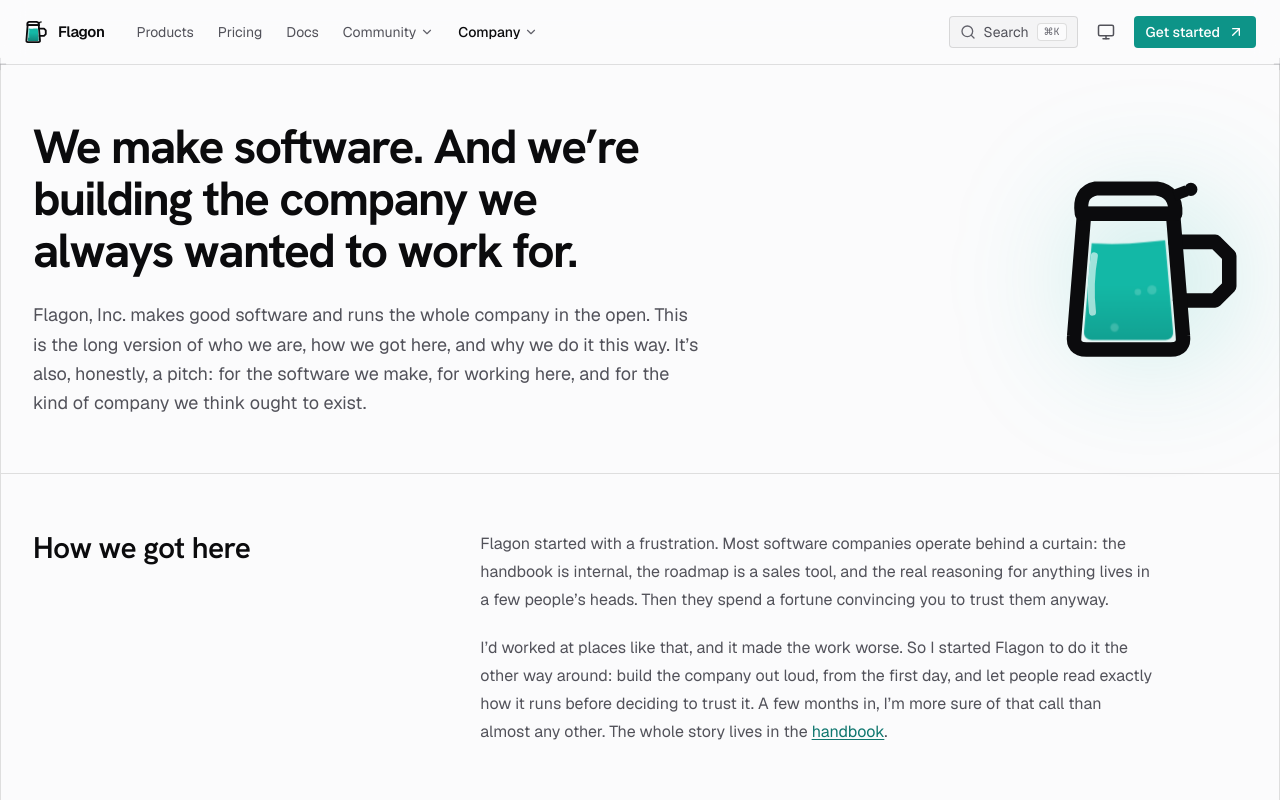
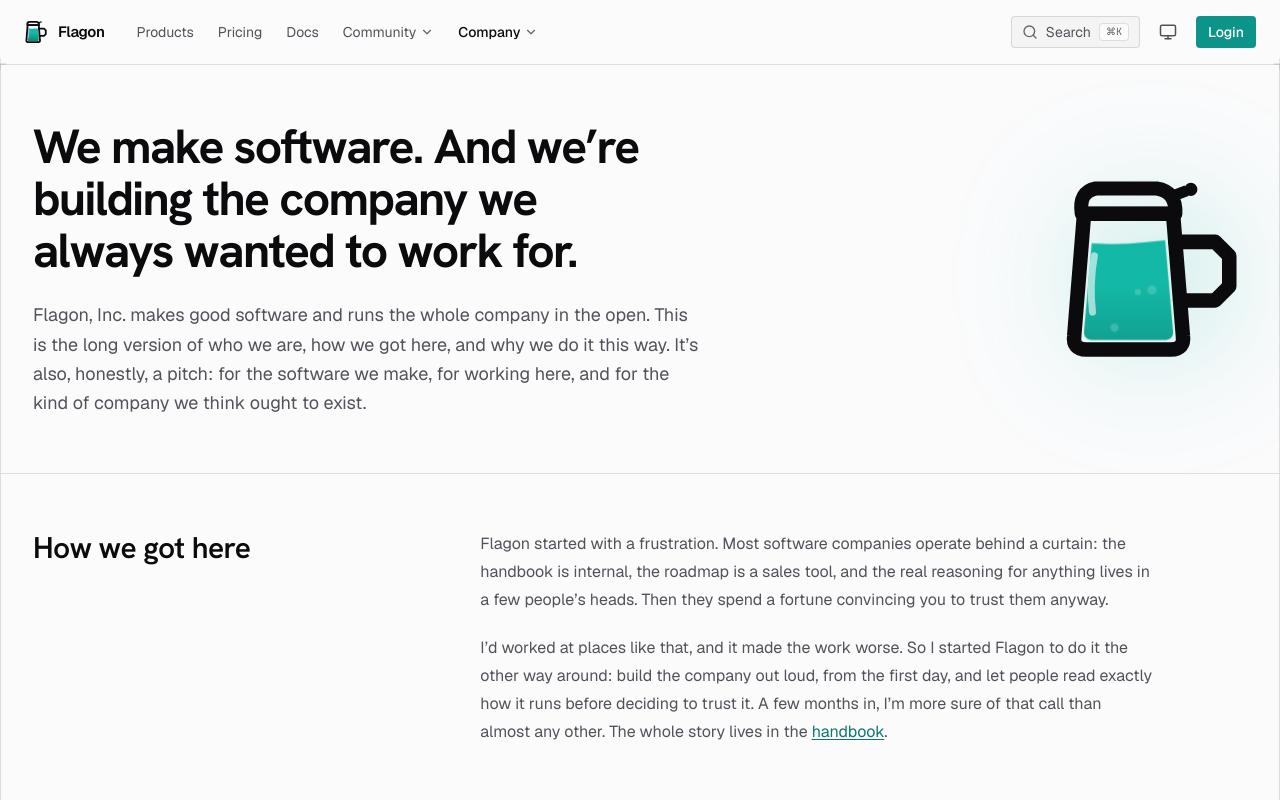
Before and after one commit to flagon-io/website, a Next.js app: page /about in a window 1280 px wide. Shown: the top 800 px of the page. Built offline with nearby package versions, Linux system fonts and the light colour scheme.

Commit message:
cleanup links

```diff
--- a/src/components/main-nav.tsx
+++ b/src/components/main-nav.tsx
@@ -44,7 +44,7 @@
                   />
                 </NavigationMenu.Trigger>
                 <NavigationMenu.Content className="absolute left-0 top-full z-30 pt-2.5">
-                  <div className="min-w-52 rounded-xl border border-hairline bg-popover p-1.5 shadow-xl shadow-black/10">
+                  <div className="min-w-52 rounded-lg border border-hairline bg-popover p-1.5 shadow-xl shadow-black/10">
                     {item.sections.map((section, si) => (
                       <div
                         key={si}
@@ -95,7 +95,7 @@
   const Icon = link.icon;
   const current = !link.external && active(link.href);
   const cls = cn(
-    "flex items-center gap-2.5 rounded-lg px-3 py-2 text-sm outline-none transition-colors hover:bg-panel hover:text-foreground focus-visible:bg-panel focus-visible:text-foreground",
+    "flex items-center gap-2.5 rounded-md px-3 py-2 text-sm outline-none transition-colors hover:bg-panel hover:text-foreground focus-visible:bg-panel focus-visible:text-foreground",
     current ? "font-medium text-foreground" : "text-muted-foreground",
   );
   const inner = (
--- a/src/components/mobile-nav.tsx
+++ b/src/components/mobile-nav.tsx
@@ -4,7 +4,7 @@
 import Link from "next/link";
 import { usePathname } from "next/navigation";
 import { Menu, X } from "lucide-react";
-import { Cta } from "@/components/cta";
+import { buttonClasses } from "@/components/button";
 import { site, isNavGroup } from "@/lib/site";
 
 /**
@@ -88,9 +88,13 @@
           className="mx-auto flex w-full max-w-7xl flex-col gap-0.5 px-6 py-4"
         >
           <div className="mb-3 border-b border-hairline pb-4">
-            <Cta href={site.links.signup} external className="w-full justify-center">
-              Get started
-            </Cta>
+            <a
+              href={site.links.app}
+              onClick={() => setOpen(false)}
+              className={buttonClasses({ variant: "default", className: "w-full" })}
+            >
+              Login
+            </a>
           </div>
           {site.nav.map((item) => {
             if (isNavGroup(item)) {
--- a/src/components/site-header.tsx
+++ b/src/components/site-header.tsx
@@ -5,7 +5,7 @@
 import { MobileNav } from "@/components/mobile-nav";
 import { MainNav } from "@/components/main-nav";
 import { Search } from "@/components/search";
-import { Cta } from "@/components/cta";
+import { buttonClasses } from "@/components/button";
 import { site } from "@/lib/site";
 
 export function SiteHeader() {
@@ -28,9 +28,12 @@
           <Search />
           <ThemeToggle />
           <div className="hidden md:block">
-            <Cta href={site.links.signup} external size="sm">
-              Get started
-            </Cta>
+            <a
+              href={site.links.app}
+              className={buttonClasses({ variant: "default", size: "sm" })}
+            >
+              Login
+            </a>
           </div>
           <MobileNav />
         </div>
```
